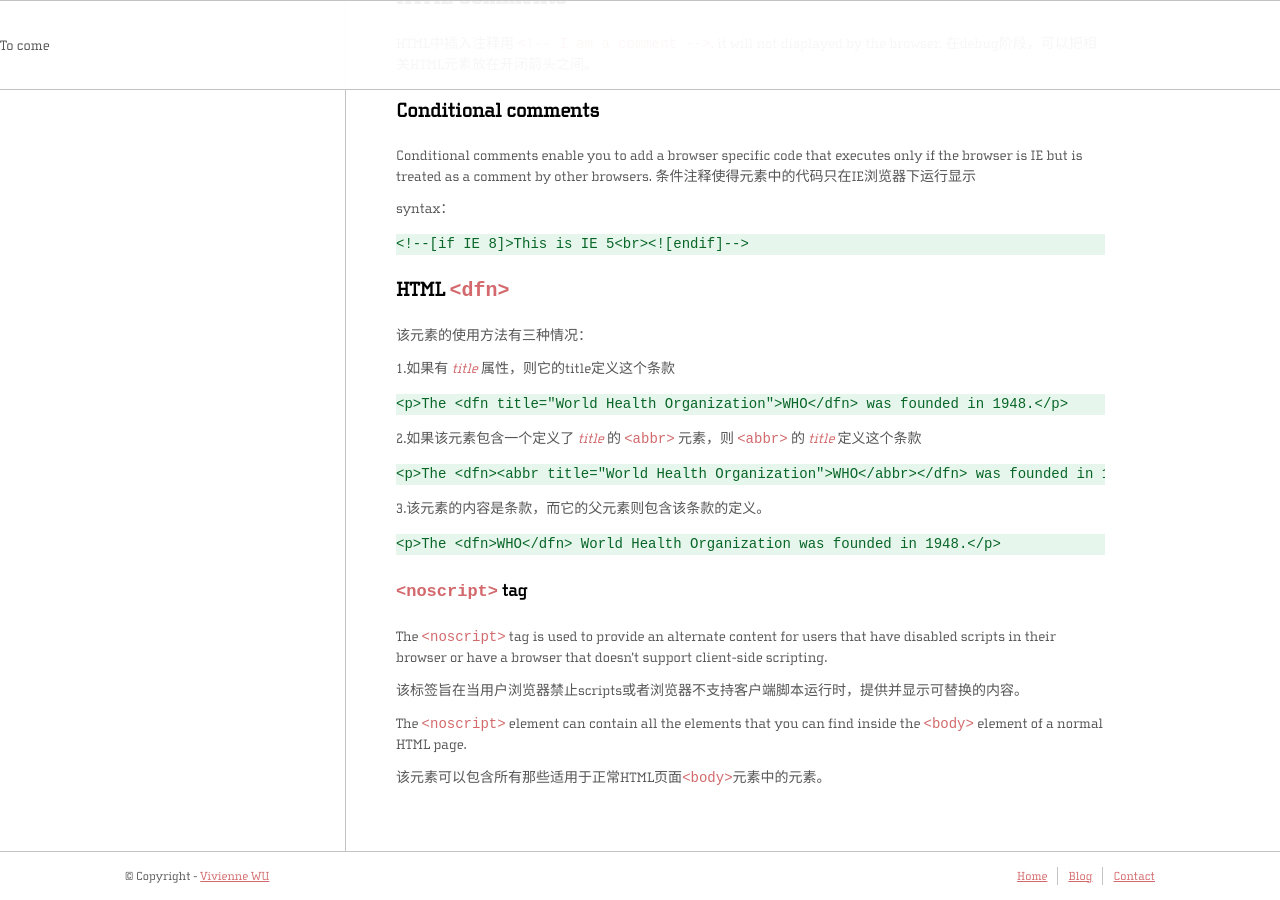
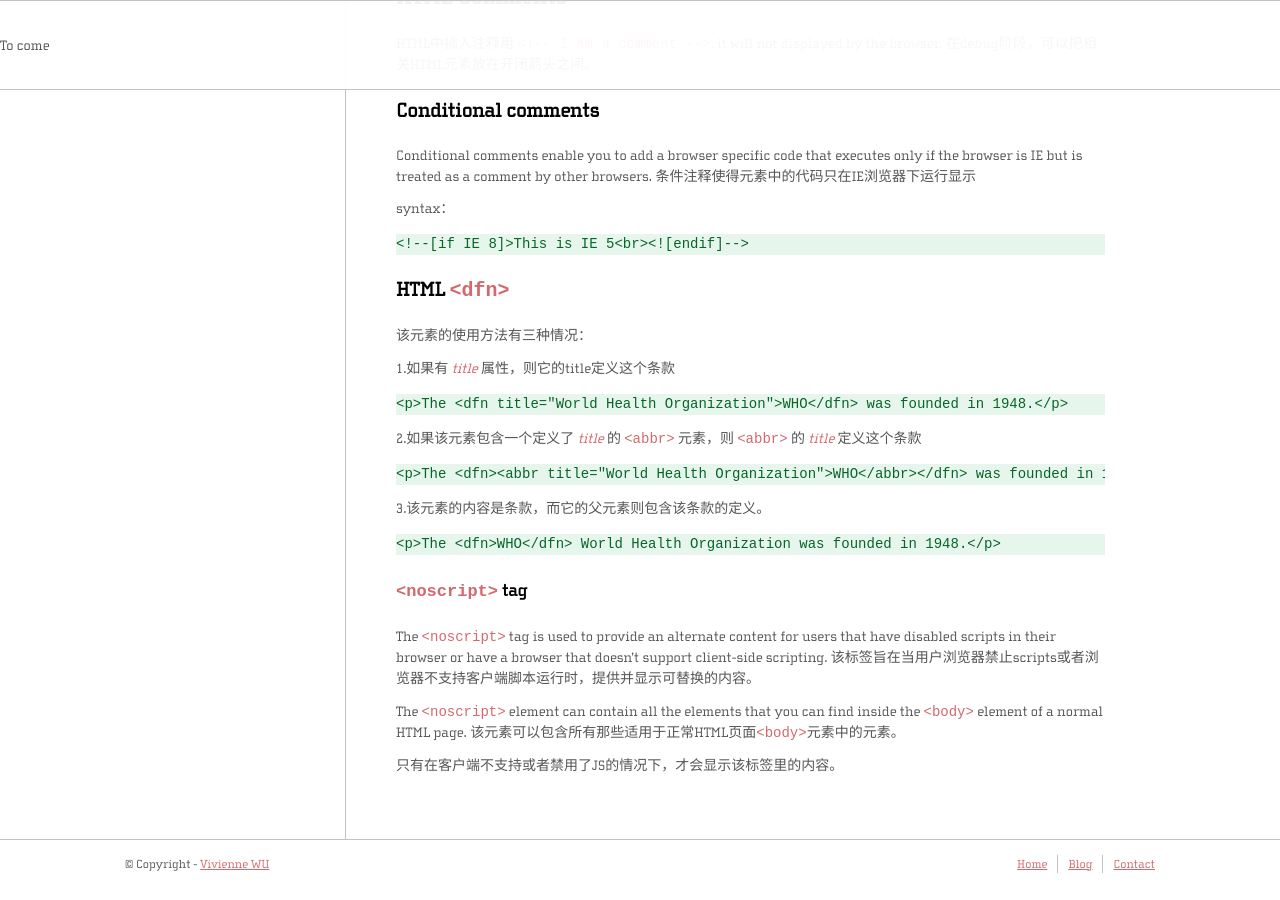
Before and after one commit to Vivi-wu/dive-into-web, a Jekyll site: the page built from _posts/2014-04-13-HTML-Quotation-Citation-Elements-Comments.markdown, in a window 1280 px wide and 900 px high, scrolled down 662 px. Built offline with Jekyll 4.4.1, drawn with Linux system fonts in a browser that asks for light colours; nearby versions of some CDN libraries.

Commit message:
Update <noscript> concept

```diff
--- a/_posts/2014-04-13-HTML-Quotation-Citation-Elements-Comments.markdown
+++ b/_posts/2014-04-13-HTML-Quotation-Citation-Elements-Comments.markdown
@@ -43,10 +43,8 @@ syntax：
 
 #### `<noscript>` tag
 
-The `<noscript>` tag is used to provide an alternate content for users that have disabled scripts in their browser or have a browser that doesn't support client-side scripting.
+The `<noscript>` tag is used to provide an alternate content for users that have disabled scripts in their browser or have a browser that doesn't support client-side scripting. 该标签旨在当用户浏览器禁止scripts或者浏览器不支持客户端脚本运行时，提供并显示可替换的内容。
 
-该标签旨在当用户浏览器禁止scripts或者浏览器不支持客户端脚本运行时，提供并显示可替换的内容。
+The `<noscript>` element can contain all the elements that you can find inside the `<body>` element of a normal HTML page. 该元素可以包含所有那些适用于正常HTML页面`<body>`元素中的元素。
 
-The `<noscript>` element can contain all the elements that you can find inside the `<body>` element of a normal HTML page.
-
-该元素可以包含所有那些适用于正常HTML页面`<body>`元素中的元素。
+只有在客户端不支持或者禁用了JS的情况下，才会显示该标签里的内容。
```
